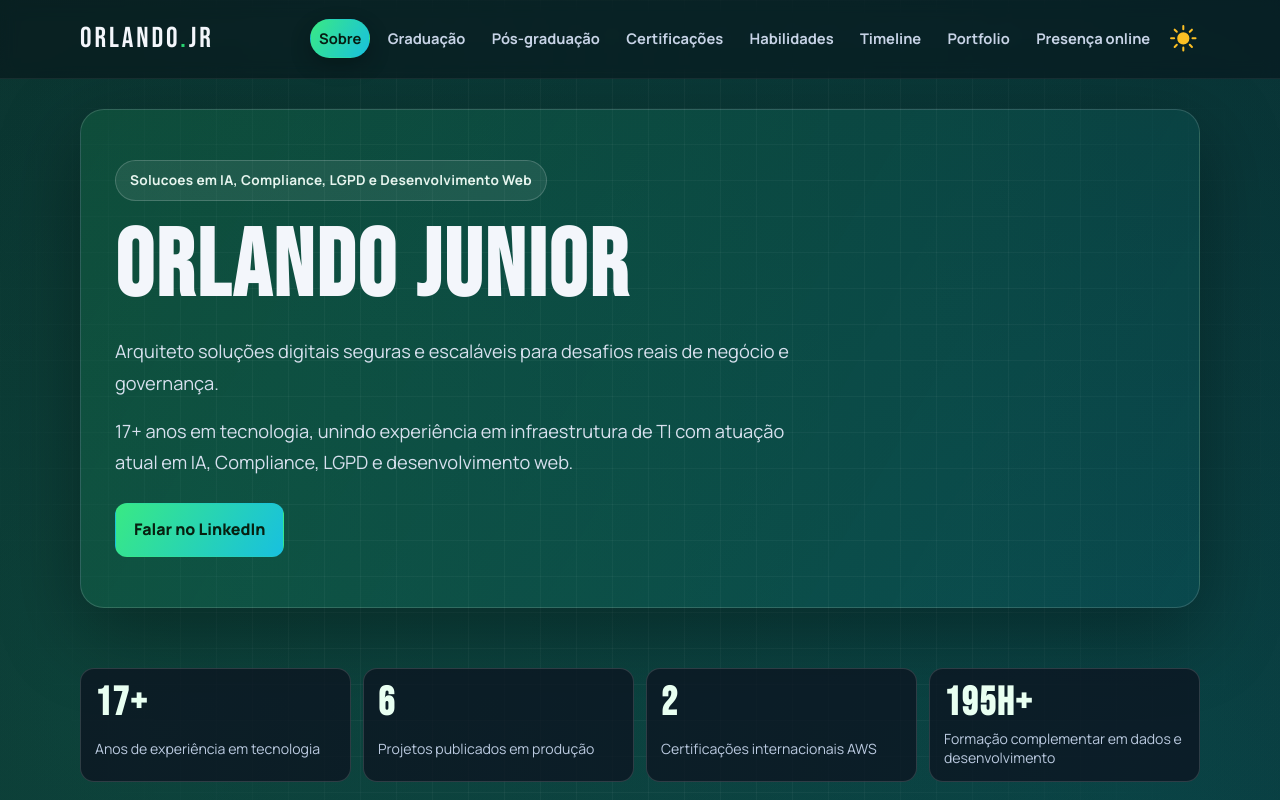
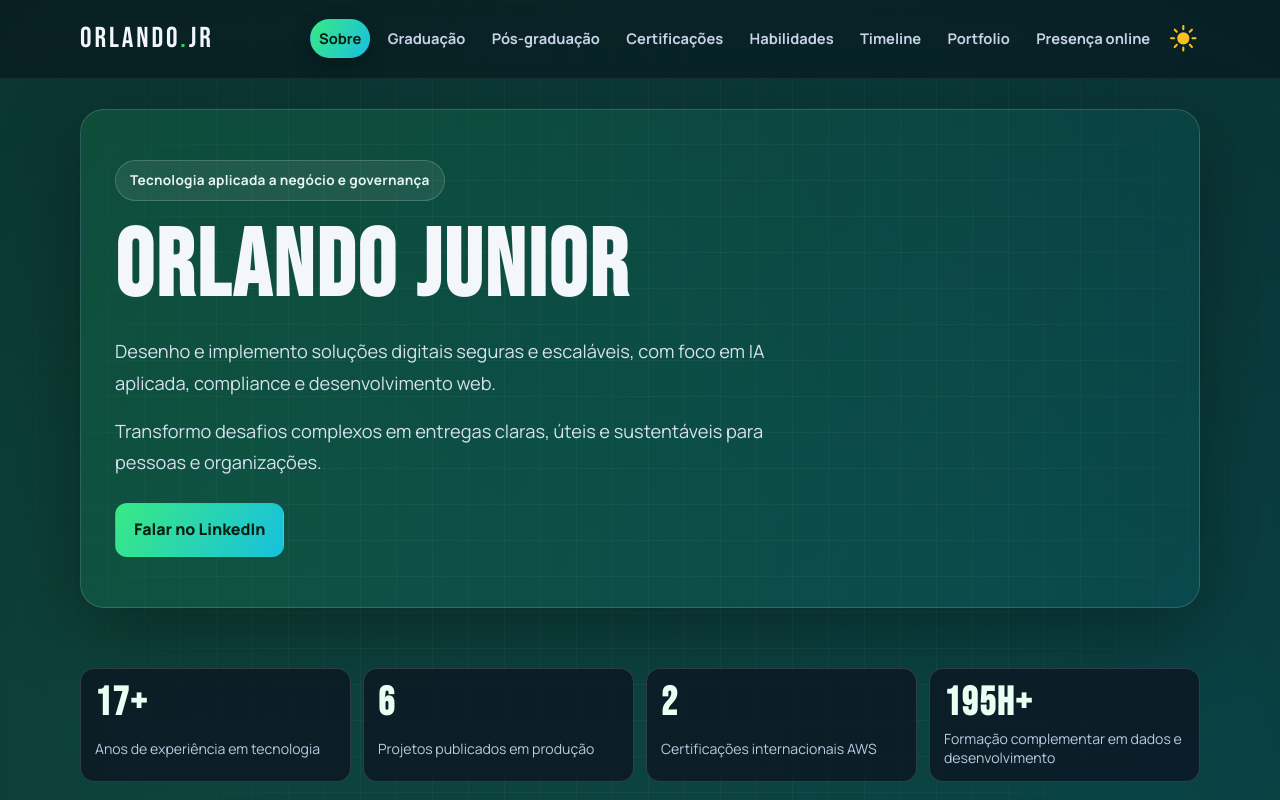
Before and after one commit to orlandojsjunior/orlandojsjunior.github.io, a plain HTML site: page index.html in a window 1280 px wide. Shown: the top 800 px of the page. Drawn offline with Linux system fonts and the light colour scheme.

Commit message:
refactor(inicio): simplifica mensagem e reduz repeticao no hero

```diff
--- a/index.html
+++ b/index.html
@@ -107,13 +107,14 @@
 
 	<main class="container" id="conteudo-principal" tabindex="-1">
 		<section class="hero" id="inicio">
-			<span class="tag">Solucoes em IA, Compliance, LGPD e Desenvolvimento Web</span>
+			<span class="tag">Tecnologia aplicada a negócio e governança</span>
 			<h1>ORLANDO JUNIOR</h1>
 			<p>
-				Arquiteto soluções digitais seguras e escaláveis para desafios reais de negócio e governança.
+				Desenho e implemento soluções digitais seguras e escaláveis, com foco em IA aplicada,
+				compliance e desenvolvimento web.
 			</p>
 			<p class="hero-subtitle">
-				17+ anos em tecnologia, unindo experiência em infraestrutura de TI com atuação atual em IA, Compliance, LGPD e desenvolvimento web.
+				Transformo desafios complexos em entregas claras, úteis e sustentáveis para pessoas e organizações.
 			</p>
 			<div class="hero-actions">
 				<a class="btn btn-primary" href="https://www.linkedin.com/in/orlandojsjunior/" target="_blank" rel="noopener noreferrer" aria-label="Falar no LinkedIn (abre em nova aba)">Falar no LinkedIn</a>
```
